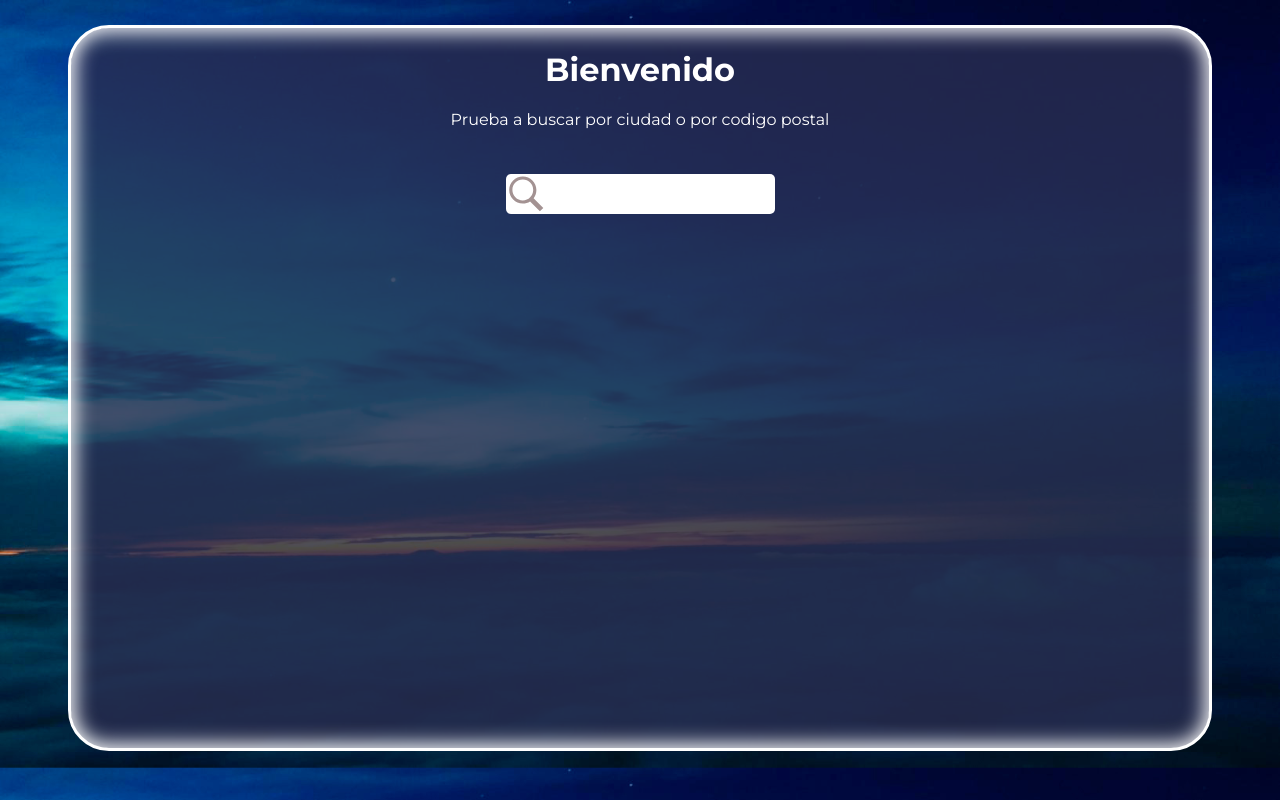
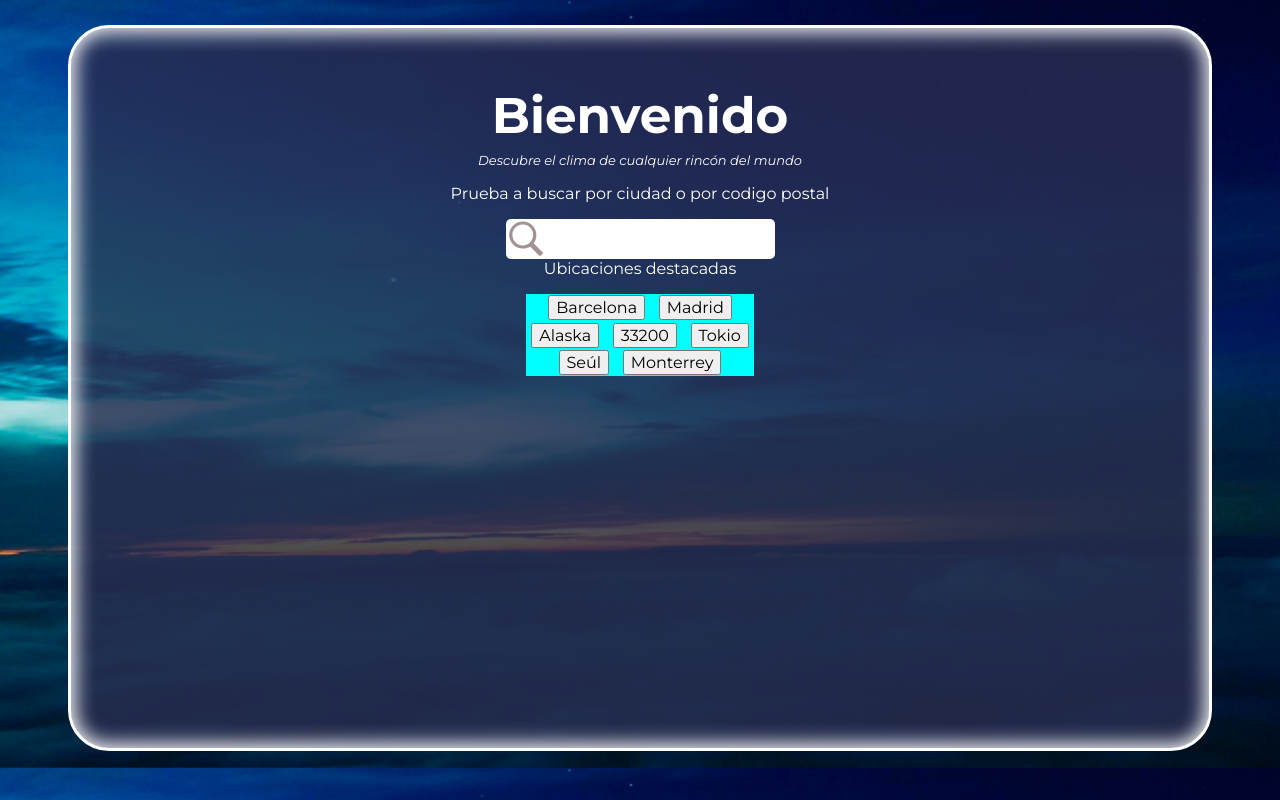
Before and after one commit to JorgeAlcaldeG/WeatherApp, a React (Vite) app: page / in a window 1280 px wide. Built offline with nearby package versions, Linux system fonts and the light colour scheme.

Commit message:
Añadidos presets en la sección main

```diff
--- a/src/App.jsx
+++ b/src/App.jsx
@@ -13,6 +13,11 @@ function App() {
     var info = event.target[0].value
     setSearch(info);
     event.target[0].value = "";
+  }
+  function presetData(){
+    var info = event.target.innerText
+    console.log(info)
+    setSearch(info)
   }
   useEffect(()=>{
     if(search != ""){
@@ -38,7 +43,7 @@ function App() {
   return (
       <div className='appContainer'>
           <div className="shadow"></div>
-          {data["cod"] == 200 ? <DataPage data={data} func={searchData} lastsrc={lastSrc} lastHandler={lastHandler} />: <MainPage code={data.cod} func={searchData}/> }
+          {data["cod"] == 200 ? <DataPage data={data} func={searchData} lastsrc={lastSrc} lastHandler={lastHandler} />: <MainPage code={data.cod} func={searchData} presetFunc={presetData}/> }
       </div>
   )
 }
--- a/src/components/MainPage.jsx
+++ b/src/components/MainPage.jsx
@@ -1,12 +1,25 @@
+import "../css/mainPage.css"
 import SearchInput from "./SearchInput.jsx"
+import PresetSrc from "./presetSrc.jsx"
 // Pagina principal de la web, desde aquí el usuario puede hacer una busqueda inicial y se gestionan errores
-export default function MainPage({code, func}){
-    // console.log(code)
+export default function MainPage({code, func, presetFunc}){
     return(
         <div className="mainContainer">
             <h1>Bienvenido</h1>
+            <p className="cursivaTxt">Descubre el clima de cualquier rincón del mundo</p>
             <p>Prueba a buscar por ciudad o por codigo postal</p>
-            <SearchInput searchFunc={func}/>
+            <SearchInput searchFunc={func} style={'main'}/>
+            <p>Ubicaciones destacadas</p>
+            <div className="presets">
+                <PresetSrc text={"Barcelona"} presetFunc={presetFunc} />
+                <PresetSrc text={"Madrid"} presetFunc={presetFunc} />
+                <PresetSrc text={"Alaska"} presetFunc={presetFunc} />
+                <PresetSrc text={"33200"} presetFunc={presetFunc}  />
+                <PresetSrc text={"Tokio"} presetFunc={presetFunc} />
+                <PresetSrc text={"Seúl"} presetFunc={presetFunc} />
+                <PresetSrc text={"Monterrey"} presetFunc={presetFunc} />
+                {/* <PresetSrc text={"Lima"} presetFunc={presetFunc}  /> */}
+            </div>
         </div>
     )
 }
--- /dev/null
+++ b/src/components/PresetSrc.jsx
@@ -0,0 +1,7 @@
+import "../css/presetSrc.css"
+export default function presetSrc({text, presetFunc}){
+
+    return(
+        <button className="presetBtn" onClick={presetFunc}>{text}</button>
+    )
+}
--- a/src/components/SearchInput.jsx
+++ b/src/components/SearchInput.jsx
@@ -1,11 +1,15 @@
 import "../css/searchInput.css";
 
-export default function SearchInput({searchFunc}){
+export default function SearchInput({searchFunc, style}){
+    var contStyle = "searcher"
+    if(style == "main"){
+        contStyle = "searcherMain"
+    }
     return(
-        <div className="searcher">
+        <div className={contStyle}>
             <form onSubmit={searchFunc}>
                 <input placeholder="Búsqueda por ciudad" className="searchIcon" type="image" src="../../resources/icons/interface/src.svg" alt="" />
-                <input type="text" name="search"/>
+                <input className={style} type="text" name="search"/>
             </form>
         </div>
     )
--- a/src/css/index.css
+++ b/src/css/index.css
@@ -8,8 +8,6 @@ body{
     background-image: url("../../resources/bg.jpg");
     background-size: cover;
 }
-input::placeholder {
-    font-weight: bold;
-    opacity: 0.5;
-    color: black;
-  }
+.cursivaTxt{
+    font-style: italic;
+}
--- /dev/null
+++ b/src/css/mainPage.css
@@ -0,0 +1,20 @@
+.mainContainer{
+    margin-top: 5%;
+}
+.mainContainer h1{
+    font-size: 50px;
+    margin-bottom: .5%;
+}
+.mainContainer .cursivaTxt{
+    margin-top: 0%;
+    font-size: 13px;
+}
+.presets{
+    display: flex;
+    flex-wrap: wrap;
+    justify-content: center;
+    gap: 5%;
+    width: 20%;
+    margin: auto;
+    background-color: aqua;
+}
--- /dev/null
+++ b/src/css/presetSrc.css
@@ -0,0 +1,5 @@
+.presetBtn{
+    color: black;
+    font-size: 16px;
+    margin: .5%;
+}
--- a/src/css/searchInput.css
+++ b/src/css/searchInput.css
@@ -1,6 +1,17 @@
 .searcher{
     width: 100%;
     padding-top: 2.5%;
+    display: flex;
+    flex-wrap: wrap;
+    flex-direction: row;
+    justify-content: center;
+    align-items: center;
+    float:left;
+    height: 100%;
+}
+.searcherMain{
+    width: 100%;
+    padding-top: 0%;
     display: flex;
     flex-wrap: wrap;
     flex-direction: row;
@@ -28,3 +39,11 @@ input{
     width: 100%;
     color: black;
 }
+input::placeholder {
+    font-weight: bold;
+    /* opacity: 0.5; */
+    color: black;
+}
+input[type=text]:focus{
+    border-width: 0px;
+}
```
